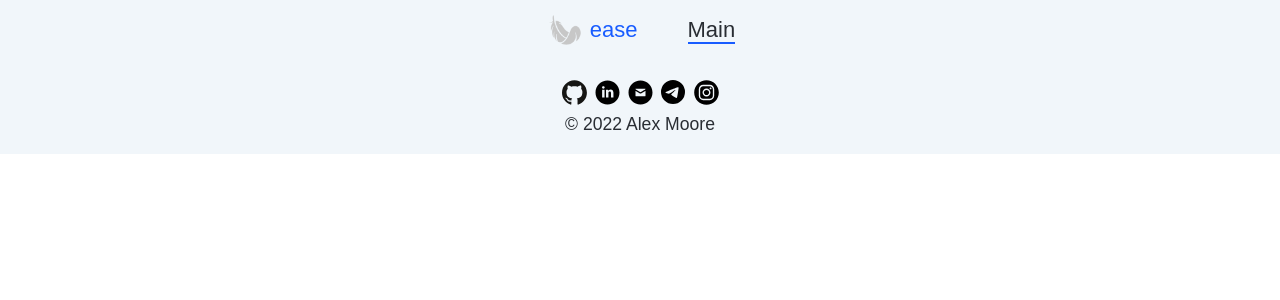
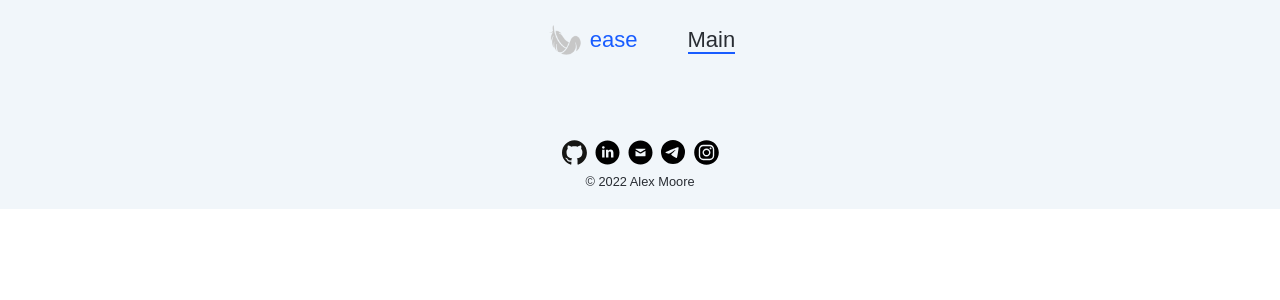
Before and after one commit to justkwer/justkwer, a React (Create React App) app: page / in a window 1280 px wide. Shown: the top 300 px of the page. Built offline with nearby package versions, Linux system fonts and the light colour scheme.

Commit message:
feat: add Theming (Mon, Oct 31, 2022)

```diff
--- a/src/components/App/ErrorPage/styled.ts
+++ b/src/components/App/ErrorPage/styled.ts
@@ -6,16 +6,11 @@ export const ErrorPageStyled = styled.main`
   height: 100vh;
   top: 0;
   left: 0;
-  display: flex;
-  justify-content: center;
-  align-items: center;
+  ${({ theme }) => theme.flex.row};
   background: ${({ theme }) => theme.colors.blue5};
 
   section {
-    padding: 5px 40px;
     ${({ theme }) => theme.flex.row};
-    align-items: center;
-    margin: auto;
 
     figure {
       img {
--- a/src/components/App/Main/Main.tsx
+++ b/src/components/App/Main/Main.tsx
@@ -1,10 +1,11 @@
 import React from 'react';
 import { MainStyled } from './styled';
+import { Section } from '../../../styled/globalStyles';
 
 const Main = () => {
   return (
     <MainStyled>
-      <section></section>
+      <Section></Section>
     </MainStyled>
   );
 };
--- a/src/components/Footer/Footer.tsx
+++ b/src/components/Footer/Footer.tsx
@@ -2,20 +2,21 @@ import React from 'react';
 import { FooterStyled } from './styled';
 import { SvgGenerator } from '../SvgGenerator/SvgGenerator';
 import { social } from '../../constants/constants';
+import { Section } from '../../styled/globalStyles';
 
 const Footer = () => {
   return (
     <FooterStyled>
-      <section>
+      <Section>
         <div>
           {social.map(({ name, link }) => (
-            <a href={link} target="_blank">
-              <SvgGenerator id={name} key={name} />
+            <a href={link} target="_blank" key={name}>
+              <SvgGenerator id={name} />
             </a>
           ))}
         </div>
         <p>© 2022 Alex Moore</p>
-      </section>
+      </Section>
     </FooterStyled>
   );
 };
--- a/src/components/Footer/styled.ts
+++ b/src/components/Footer/styled.ts
@@ -4,11 +4,7 @@ export const FooterStyled = styled.footer`
   background-color: ${({ theme }) => theme.colors.blue5};
 
   section {
-    margin: auto;
-    padding: 20px 40px;
-    ${({ theme }) => theme.flex.colum}
-    align-items: center;
-    justify-content: center;
+    ${({ theme }) => theme.flex.column}
     gap: 10px;
 
     div {
--- a/src/components/Header/Header.tsx
+++ b/src/components/Header/Header.tsx
@@ -2,14 +2,18 @@ import React from 'react';
 import Logo from '../Logo/Logo';
 import Navigation from './Navigation/Navigation';
 import { HeaderStyled } from './styled';
+import { Section } from '../../styled/globalStyles';
+import { useToggleLightMode } from '../Theme/Theme';
 
 const Header = () => {
+  const { isLightMode } = useToggleLightMode();
+
   return (
     <HeaderStyled>
-      <section>
-        <Logo />
+      <Section>
+        <Logo isOn={isLightMode} />
         <Navigation />
-      </section>
+      </Section>
     </HeaderStyled>
   );
 };
--- a/src/components/Header/styled.ts
+++ b/src/components/Header/styled.ts
@@ -4,10 +4,7 @@ export const HeaderStyled = styled.header`
   background-color: ${({ theme }) => theme.colors.blue5};
 
   section {
-    padding: 10px 40px;
     ${({ theme }) => theme.flex.row};
     gap: 50px;
-    align-items: center;
-    justify-content: center;
   }
 `;
--- a/src/components/Logo/Logo.tsx
+++ b/src/components/Logo/Logo.tsx
@@ -1,9 +1,12 @@
 import React from 'react';
 import { LogoStyled } from './styled';
+import { useToggleLightMode } from '../Theme/Theme';
 
-export const Logo = () => {
+export const Logo = ({ isOn }: { isOn: boolean }) => {
+  const { toggleLightMode } = useToggleLightMode();
+
   return (
-    <LogoStyled>
+    <LogoStyled onClick={toggleLightMode}>
       <figure>
         <img src={require('../../assets/img/ease.webp')} alt={'Error'} />
       </figure>
--- /dev/null
+++ b/src/components/Theme/Theme.tsx
@@ -0,0 +1,29 @@
+import React, { createContext, ReactNode, useContext, useState } from 'react';
+import { ThemeProvider as SCThemeProvider } from 'styled-components';
+import { darkTheme, lightTheme } from '../../styled/theme';
+
+const LightModeContext = createContext({
+  isLightMode: true,
+  toggleLightMode: () => {},
+});
+
+const LightModeProvider = ({ children }: { children: ReactNode }) => {
+  const [isLightMode, setLightMode] = useState(true);
+  const toggleLightMode = () => setLightMode(!isLightMode);
+
+  return (
+    <LightModeContext.Provider value={{ isLightMode, toggleLightMode }}>
+      {children}
+    </LightModeContext.Provider>
+  );
+};
+
+const useToggleLightMode = () => useContext(LightModeContext);
+
+const ThemeProvider = ({ children }: { children: ReactNode }) => {
+  const { isLightMode } = useToggleLightMode();
+
+  return <SCThemeProvider theme={isLightMode ? lightTheme : darkTheme}>{children}</SCThemeProvider>;
+};
+
+export { ThemeProvider, useToggleLightMode, LightModeProvider };
--- a/src/index.tsx
+++ b/src/index.tsx
@@ -1,17 +1,18 @@
 import React, { StrictMode } from 'react';
 import ReactDOM from 'react-dom/client';
-import { ThemeProvider } from 'styled-components';
 import GlobalStyles from './styled/globalStyles';
-import { theme } from './styled/theme';
 import App from './components/App/App';
+import { LightModeProvider, ThemeProvider } from './components/Theme/Theme';
 
 const root = ReactDOM.createRoot(document.getElementById('root') as HTMLDivElement);
 
 root.render(
   <StrictMode>
-    <ThemeProvider theme={theme}>
-      <App />
-      <GlobalStyles />
-    </ThemeProvider>
+    <LightModeProvider>
+      <ThemeProvider>
+        <App />
+        <GlobalStyles />
+      </ThemeProvider>
+    </LightModeProvider>
   </StrictMode>
 );
--- a/src/styled/globalStyles.ts
+++ b/src/styled/globalStyles.ts
@@ -1,33 +1,10 @@
-import { createGlobalStyle } from 'styled-components';
-import { theme } from './theme';
+import styled, { createGlobalStyle } from 'styled-components';
 
 export default createGlobalStyle`
   * {
     margin: 0;
     padding: 0;
     box-sizing: border-box;
-    font-family: ${theme.fonts.familyP};
-    font-style: ${theme.fonts.style};
-    font-weight: ${theme.fonts.weight};
-    font-size: ${theme.fonts.size};
-    color: ${theme.colors.black};
-    letter-spacing: ${theme.fonts.spacing.primary};
-    line-height: ${theme.fonts.height.primary};
-  }
-
-  button {
-    text-decoration: ${theme.buttons.decoration};
-    cursor: ${theme.buttons.cursor};
-    border: ${theme.buttons.border};
-    outline: ${theme.buttons.outline};
-
-    &:disabled {
-      cursor: ${theme.buttons.cursorD};
-    }
-  }
-
-  a {
-    text-decoration: ${theme.buttons.decoration};
   }
 
   html, body {
@@ -49,10 +26,56 @@ export default createGlobalStyle`
 
   section {
     margin: auto;
-    max-width: ${theme.sizes.main};
   }
 
   img, svg {
     display: block;
   }
 `;
+
+export const Section = styled.section`
+  max-width: ${({ theme }) => theme.sizes.container.width[0]}px;
+  padding: ${({ theme }) => theme.sizes.container.padding[0]};
+
+  * {
+    font-family: ${({ theme }) => theme.fonts.familyP};
+    font-style: ${({ theme }) => theme.fonts.style};
+    font-weight: ${({ theme }) => theme.fonts.weight};
+    font-size: ${({ theme }) => theme.fonts.size};
+    color: ${({ theme }) => theme.colors.black};
+    letter-spacing: ${({ theme }) => theme.fonts.spacing.primary};
+    line-height: ${({ theme }) => theme.fonts.height.primary};
+  }
+
+  button {
+    text-decoration: ${({ theme }) => theme.buttons.decoration};
+    cursor: ${({ theme }) => theme.buttons.cursor};
+    border: ${({ theme }) => theme.buttons.border};
+    outline: ${({ theme }) => theme.buttons.outline};
+
+    &:disabled {
+      cursor: ${({ theme }) => theme.buttons.cursorD};
+    }
+  }
+
+  a {
+    text-decoration: ${({ theme }) => theme.buttons.decoration};
+  }
+
+  @media ${({ theme }) => theme.media.large} {
+    max-width: ${({ theme }) => theme.sizes.container.width[1]}px;
+    padding: ${({ theme }) => theme.sizes.container.padding[1]};
+  }
+  @media ${({ theme }) => theme.media.medium} {
+    max-width: ${({ theme }) => theme.sizes.container.width[2]}px;
+    padding: ${({ theme }) => theme.sizes.container.padding[2]};
+  }
+  @media ${({ theme }) => theme.media.small} {
+    max-width: ${({ theme }) => theme.sizes.container.width[3]}px;
+    padding: ${({ theme }) => theme.sizes.container.padding[3]};
+  }
+  @media ${({ theme }) => theme.media.mobile} {
+    max-width: ${({ theme }) => theme.sizes.container.width[4]}px;
+    padding: ${({ theme }) => theme.sizes.container.padding[4]};
+  }
+`;
--- a/src/styled/theme.ts
+++ b/src/styled/theme.ts
@@ -1,3 +1,5 @@
+import { DefaultTheme } from 'styled-components';
+
 export const theme = {
   colors: {
     primary: '#185CFF',
@@ -14,7 +16,17 @@ export const theme = {
     white: '#FFFFFF',
   },
   sizes: {
-    main: '1280px',
+    container: {
+      width: [1200, 960, 720, 540, 320],
+      padding: ['20px 40px', '0', '0', '0'],
+    },
+  },
+  media: {
+    extraLarge: '(max-width: 1110px)',
+    large: '(max-width: 960px)',
+    medium: '(max-width: 720px)',
+    small: '(max-width: 540px)',
+    mobile: '(max-width: 360px)',
   },
   fonts: {
     familyP: 'Manrope, sans-serif',
@@ -41,8 +53,8 @@ export const theme = {
     cursorD: 'default',
   },
   flex: {
-    row: 'display: flex; justify-content: space-between;',
-    colum: 'display: flex; justify-content: space-between; flex-direction: column;',
+    row: 'display: flex; justify-content: center;  align-items: center;',
+    column: 'display: flex; flex-direction: column; justify-content: center; align-items: center;',
   },
   filter: {
     primary: 'drop-shadow(20 0 2px rgba(24, 92, 255, 0.04))',
@@ -52,7 +64,19 @@ export const theme = {
     primary: '14px',
     secondary: '20px',
   },
-  padding: {
-    primary: '20px 40px',
+};
+
+export const lightTheme: DefaultTheme = {
+  ...theme,
+  type: 'light',
+};
+
+export const darkTheme: DefaultTheme = {
+  ...theme,
+  type: 'dark',
+
+  colors: {
+    ...theme.colors,
+    primary: theme.colors.black,
   },
 };
```
